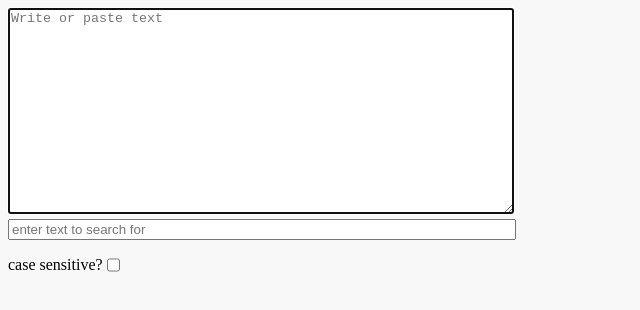
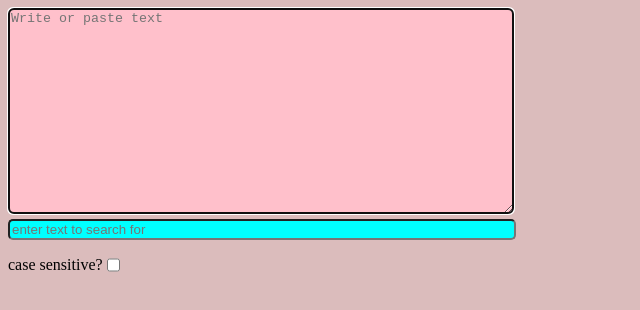
Before and after one commit to jotasenator/text-searcher-react, a React (Create React App) app: page / in a window 1280 px wide. Shown: the top 310 px of the page, without its empty margins (0-640 px from the left). Built offline with nearby package versions, Linux system fonts and the light colour scheme.

Commit message:
Round edges and change color to be noticeble

```diff
--- a/src/style.css
+++ b/src/style.css
@@ -3,7 +3,7 @@ html, body, #root {
 }
 
 body {
-  background-color: #f8f8f8;
+  background-color: #dbbcbc;
 }
 
 .App {
@@ -23,13 +23,19 @@ body {
 span,mark{
   margin-right:5px;
 }
+textarea,.word-input{
+  border-radius:5px;
+}
 textarea{
+  background:pink;
   height:200px;
   width:500px;
 }
 .word-input{
+  background:cyan;
+
+  margin-top:5px;
   width:500px;
-  margin-top:5px;
 }
 .conditional-span-mark{
   width:500px;
```
